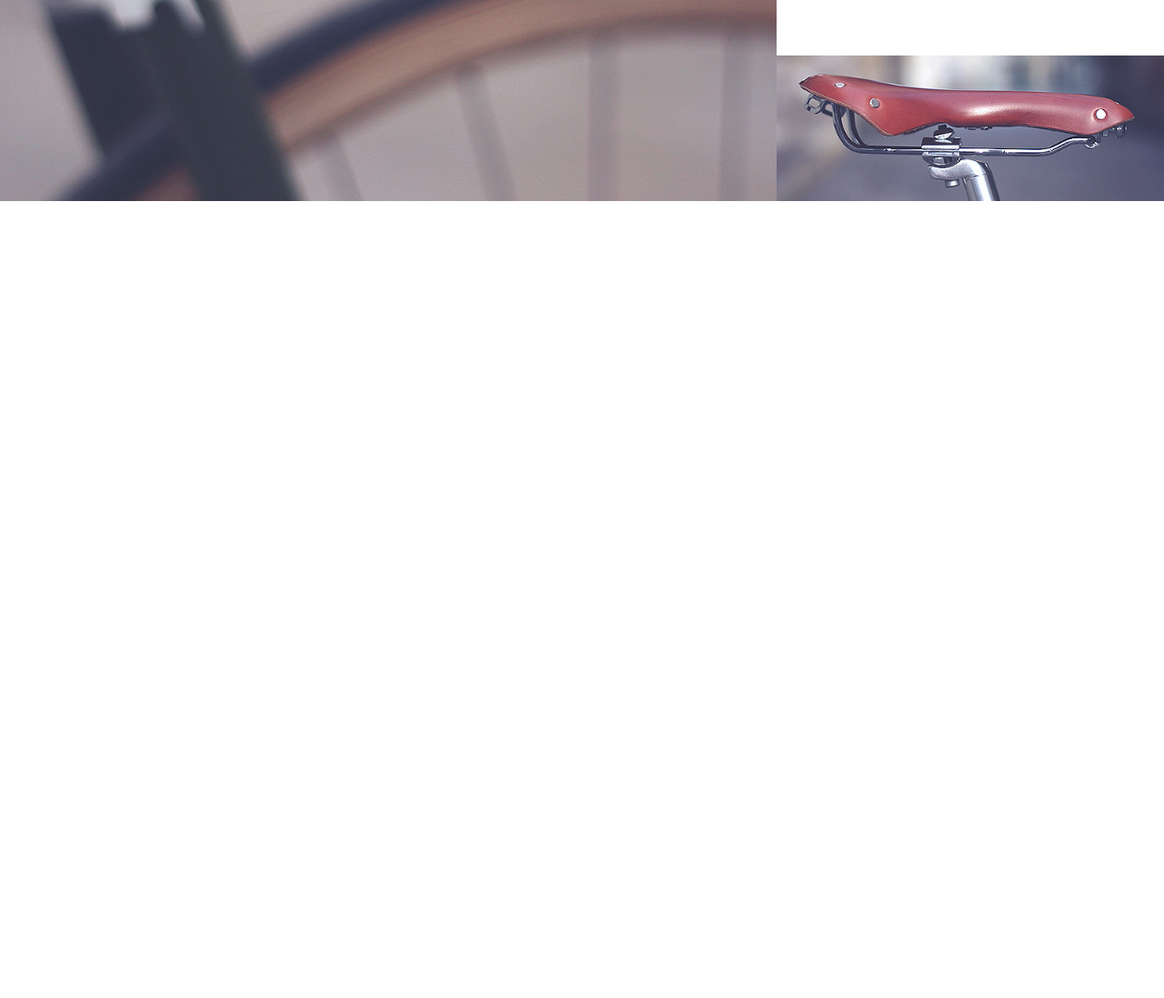
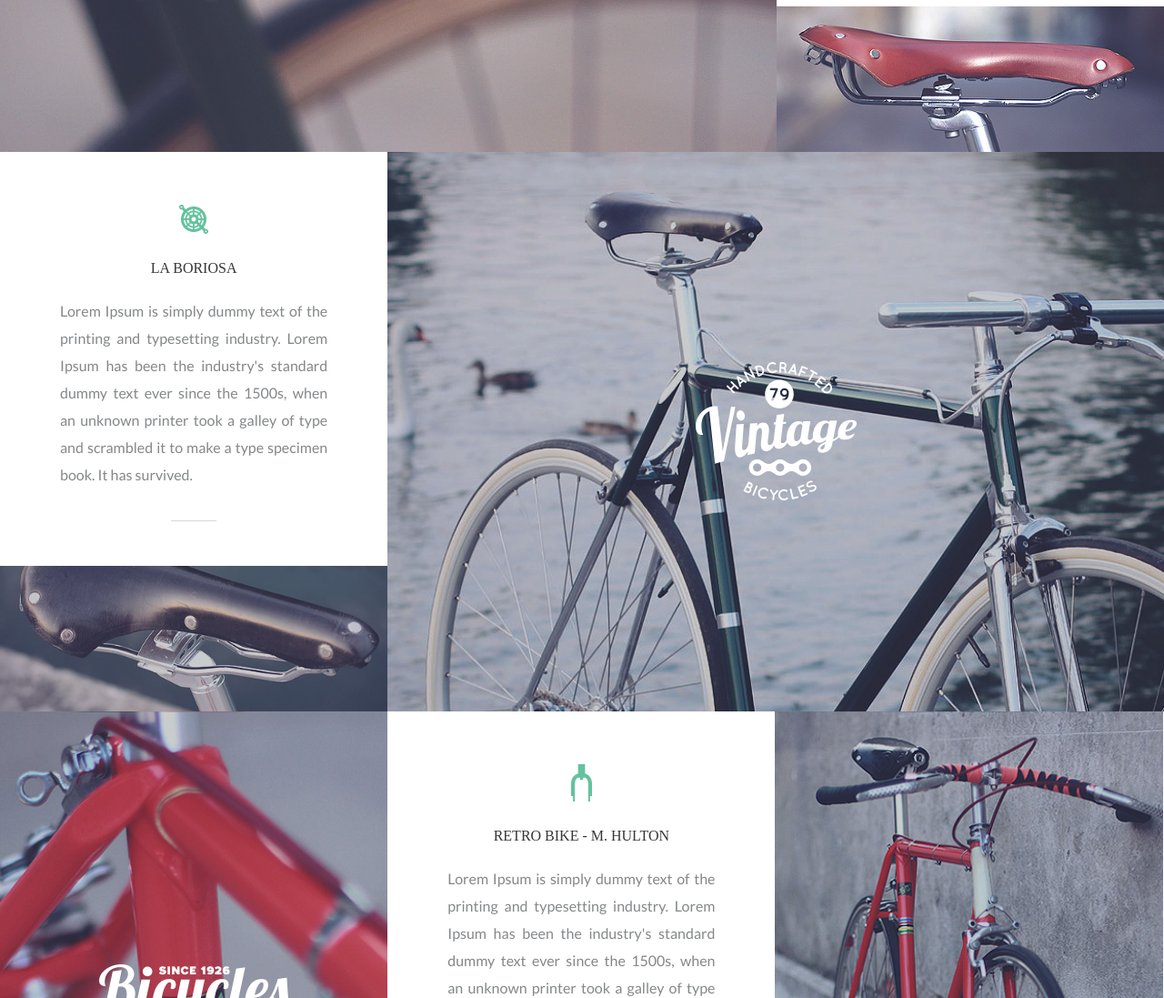
Before and after one commit to IgorPostavnichiy/Bicycle2, a plain HTML site: page index.html in a window 1280 px wide. Shown: the part 1703-2800 px from the top of the page at 91% size. Before the commit the page ends 1924 px from the top, so only its background shows below. Drawn offline with nearby package versions, Linux system fonts and the light colour scheme.

Commit message:
Added new files

```diff
--- a/css/style.css
+++ b/css/style.css
@@ -50,7 +50,8 @@ table, th, td {
 
 ul li {
     list-style-type: none;
- }
+		font-family: LatoBold;
+}
 
 .container {
 	 max-width: 1600px;
@@ -236,7 +237,7 @@ ul li {
 }
 
 .col-text {
-	padding: 72px 66px 90px;
+	padding: 58px 66px 50px;
 	background: #fff;
 	text-align: center;
 }
@@ -246,12 +247,17 @@ ul li {
 	text-align: justify;
 	padding-bottom: 35px;
 	line-height: 30px;
+	position: relative;
 }
 
 .col-text p:after {
-	content: "";
+	content: '';
 	position: absolute;
-	border-bottom: 1px solid #000;
+	top: 100%;
+	left: calc(50% - 25px);
+	width: 50px;
+	height: 1px;
+	background-color: rgba(53, 55, 56, 0.2);
 }
 
 
--- a/index.html
+++ b/index.html
@@ -68,14 +68,70 @@
                                     Lorem Ipsum is simply dummy text of the printing and typesetting industry. Lorem Ipsum has been the industry's standard dummy text ever since the 1500s, when an unknown printer took a galley of type and scrambled it to make a type specimen book. It has survived.
                                  </p>
                         </div>
-                        <div class="col-100-img">
+                     <div class="col-100-img">
                         <img src="./images/work2.jpg" alt="work">
-
+                     </div>
                      </div>
                </div>
+                  <div class="row">
+                     <div class="col-33">
+                        <div class="col-text">
+                           <img src="./images/work1-icon2-green.png" alt="icon">
+                              <h4 class="title-18">LA BORIOSA</h4>
+                                 <p>
+                                    Lorem Ipsum is simply dummy text of the printing and typesetting industry. Lorem Ipsum has been the industry's standard dummy text ever since the 1500s, when an unknown printer took a galley of type and scrambled it to make a type specimen book. It has survived.
+                                 </p>
+                        </div>
+                     <div class="col-100-img">
+                        <img src="./images/work4.jpg" alt="work">
+                     </div>
+                     </div>
+
+
+                  <div class="col-66 centered bg-image" style="background-image: url('./images/work5.jpg')">
+                     <img src="images/work2-icon.png" alt="icon">
+                  </div>
+
+                  </div>
+
+                 <div class="row">
+
+                  <div class="col-33 centered bg-image" style="background-image: url('./images/work6.jpg')">
+                     <img src="images/work3-icon.png" alt="icon">
+                  </div>
+
+                  <div class="col-33">
+                        <div class="col-text">
+                           <img src="./images/work1-icon3-green.png" alt="icon">
+                              <h4 class="title-18">RETRO BIKE - M. HULTON</h4>
+                                 <p>
+                                    Lorem Ipsum is simply dummy text of the printing and typesetting industry. Lorem Ipsum has been the industry's standard dummy text ever since the 1500s, when an unknown printer took a galley of type and scrambled it to make a type specimen book. It has survived.
+                                 </p>
+                        </div>
+                        <div class="col-100-img">
+                        <img src="./images/work7.jpg" alt="work">
+                     </div>
+                  </div>
+                     <div class="col-33 centered bg-image" style="background-image: url('./images/work8.jpg')">
+
+                  </div>
+
+
+
+
+
+
+
+
+
+                 </div>
+
+
+
+               </div>
             </div>
+         </section>
 
-         </section>
          <section id="shop">
             <div class="container"></div>
          </section>
```
Also changed, not shown: images/work1-icon2-green.png (added), images/work1-icon3-green.png (added), images/work2-icon.png (added), images/work3-icon.png (added), images/work4.jpg (added), images/work5.jpg (added), images/work6.jpg (added), images/work7.jpg (added), images/work8.jpg (added).
